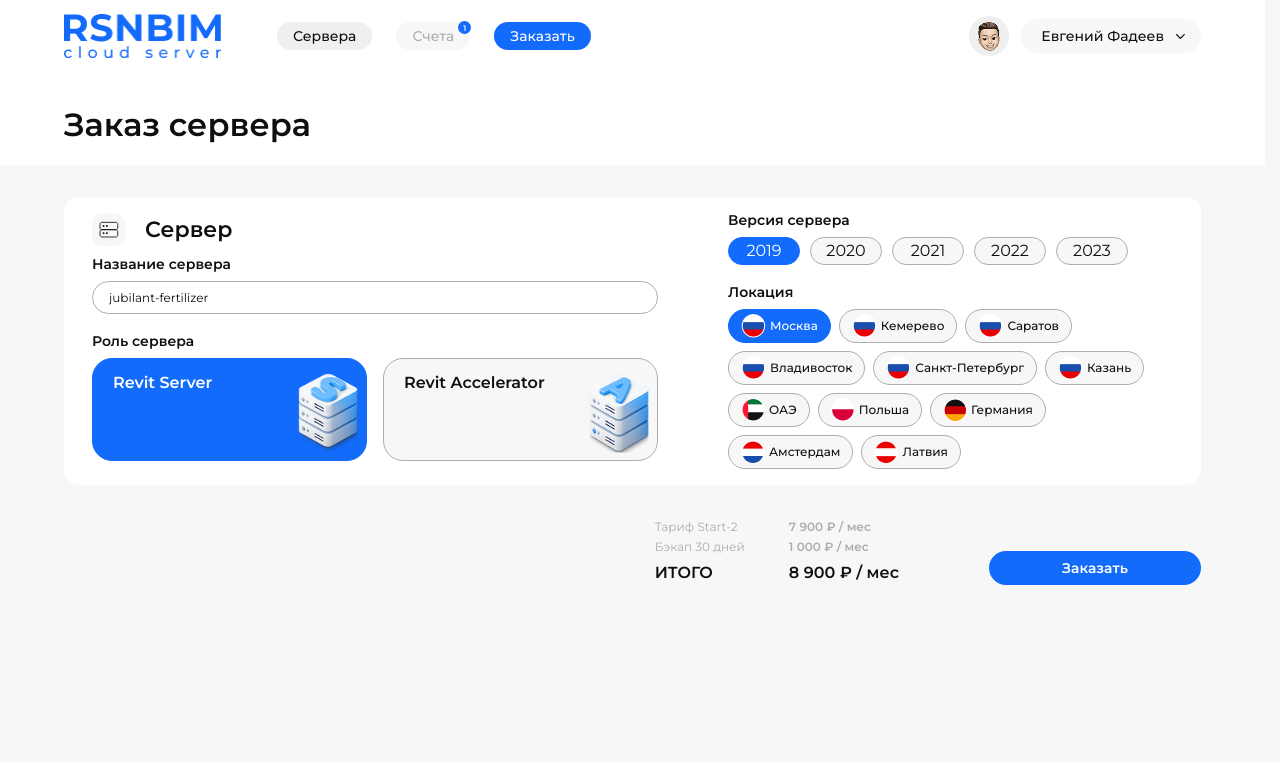
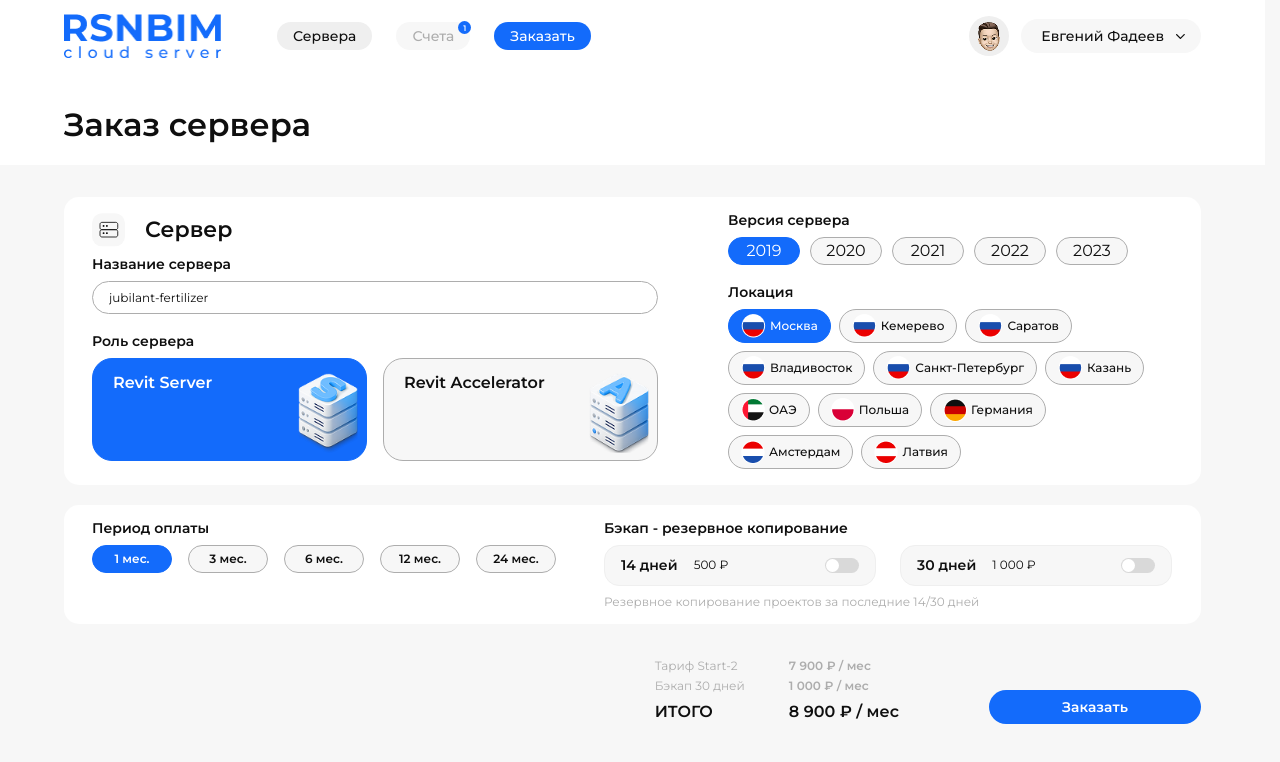
Before and after one commit to wispoz/RSNBIM-template, a Nuxt app: page /order in a window 1280 px wide. Shown: the top 762 px of the page. Built offline with nearby package versions, Linux system fonts and the light colour scheme.

Commit message:
upd order

```diff
--- a/app/pages/order.vue
+++ b/app/pages/order.vue
@@ -120,6 +120,65 @@
                     </div>
                 </div>
             </div>
+            <div class="w-full bg-white py-2.5 md:py-3.5 lg:py-4 px-6 lg:px-7 flex max-lg:flex-col gap-7 lg:gap-10 rounded-[15px]">
+                <div class="flex max-lg:flex-col gap-12 lg:justify-between">
+                    <div class="flex flex-col gap-2.5">
+                        <p class="text-sm font-semibold leading-[100%]">Период оплаты</p>
+                        <div class="flex items-center flex-wrap gap-1.5 md:gap-4 text-xs font-semibold leading-[100%]">
+                            <label class="order-input rounded-full flex items-center justify-center w-[73px] md:w-20 h-6 md:h-7">
+                                <span>1 мес.</span>
+                                <input type="radio" checked name="period" class="sr-only">
+                            </label>
+                            <label class="order-input rounded-full flex items-center justify-center w-[73px] md:w-20 h-6 md:h-7">
+                                <span>3 мес.</span>
+                                <input type="radio" name="period" class="sr-only">
+                            </label>
+                            <label class="order-input rounded-full flex items-center justify-center w-[73px] md:w-20 h-6 md:h-7">
+                                <span>6 мес.</span>
+                                <input type="radio" name="period" class="sr-only">
+                            </label>
+                            <label class="order-input rounded-full flex items-center justify-center w-[73px] md:w-20 h-6 md:h-7">
+                                <span>12 мес.</span>
+                                <input type="radio" name="period" class="sr-only">
+                            </label>
+                            <label class="order-input rounded-full flex items-center justify-center w-[73px] md:w-20 h-6 md:h-7">
+                                <span>24 мес.</span>
+                                <input type="radio" name="period" class="sr-only">
+                            </label>
+                        </div>
+                    </div>
+                    <div class="flex flex-col gap-2.5">
+                        <p class="text-sm font-semibold leading-[100%]">Бэкап - резервное копирование</p>
+                        <div class="flex md:items-center gap-1 md:gap-6">
+                            <div class="group relative w-full md:w-[272px]">
+                                <input type="radio" id="backup-14" name="backup" class="sr-only peer">
+                                <label for="backup-14" class="cursor-pointer transition-all duration-500 w-full py-3 px-2.5 md:px-4 rounded-[15px] bg-[#F7F7F7] border border-[#EFEFEF] flex items-center justify-between peer-checked:[background:linear-gradient(90deg,#D8E4F9_0%,#EDF2FB_100%)] peer-checked:border-[#136BFB]">
+                                    <div class="flex items-center gap-4">
+                                        <p class="text-sm font-semibold leading-[100%]">14 дней</p>
+                                        <p class="text-xs leading-[100%]">500 ₽</p>
+                                    </div>
+                                    <div class="w-[34px] h-[15px] flex items-center bg-[#D9D9D9] px-px rounded-[15px] transition-all duration-500 [.group:has(input:checked)_&]:bg-[#136BFB]">
+                                        <div class="w-[13px] h-[13px] bg-white rounded-full transition-all duration-500 [.group:has(input:checked)_&]:translate-x-[19px]"></div>
+                                    </div>
+                                </label>
+                            </div>
+                            <div class="group relative w-full md:w-[272px]">
+                                <input type="radio" id="backup-30" name="backup" class="sr-only peer">
+                                <label for="backup-30" class="cursor-pointer transition-all duration-500 w-full py-3 px-2.5 md:px-4 rounded-[15px] bg-[#F7F7F7] border border-[#EFEFEF] flex items-center justify-between peer-checked:[background:linear-gradient(90deg,#D8E4F9_0%,#EDF2FB_100%)] peer-checked:border-[#136BFB]">
+                                    <div class="flex items-center gap-4">
+                                        <p class="text-sm font-semibold leading-[100%]">30 дней</p>
+                                        <p class="text-xs leading-[100%]">1 000 ₽</p>
+                                    </div>
+                                    <div class="w-[34px] h-[15px] flex items-center bg-[#D9D9D9] px-px rounded-[15px] transition-all duration-500 [.group:has(input:checked)_&]:bg-[#136BFB]">
+                                        <div class="w-[13px] h-[13px] bg-white rounded-full transition-all duration-500 [.group:has(input:checked)_&]:translate-x-[19px]"></div>
+                                    </div>
+                                </label>
+                            </div>
+                        </div>
+                        <p class="text-xs leading-[100%] text-[#ADADAD]">Резервное копирование проектов за последние 14/30 дней</p>
+                    </div>
+                </div>
+            </div>
         </div>
         <div class="mt-5 md:mt-9 flex max-md:flex-col items-center md:items-end w-fit lg:ml-auto gap-9 md:gap-[90px]">
             <div class="grid grid-cols-2 gap-x-6 gap-y-2 text-xs text-[#ADADAD] leading-[100%]">
```
